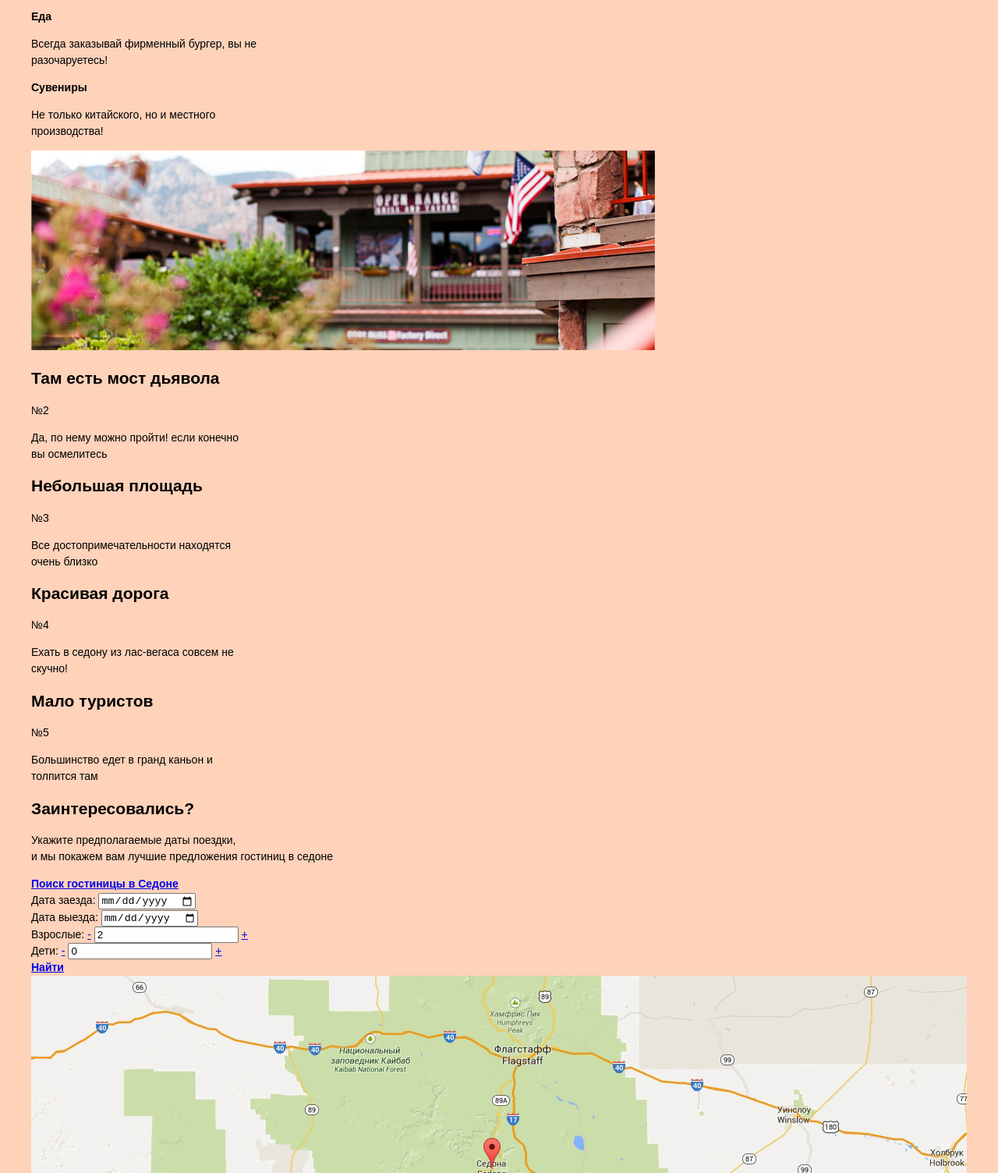
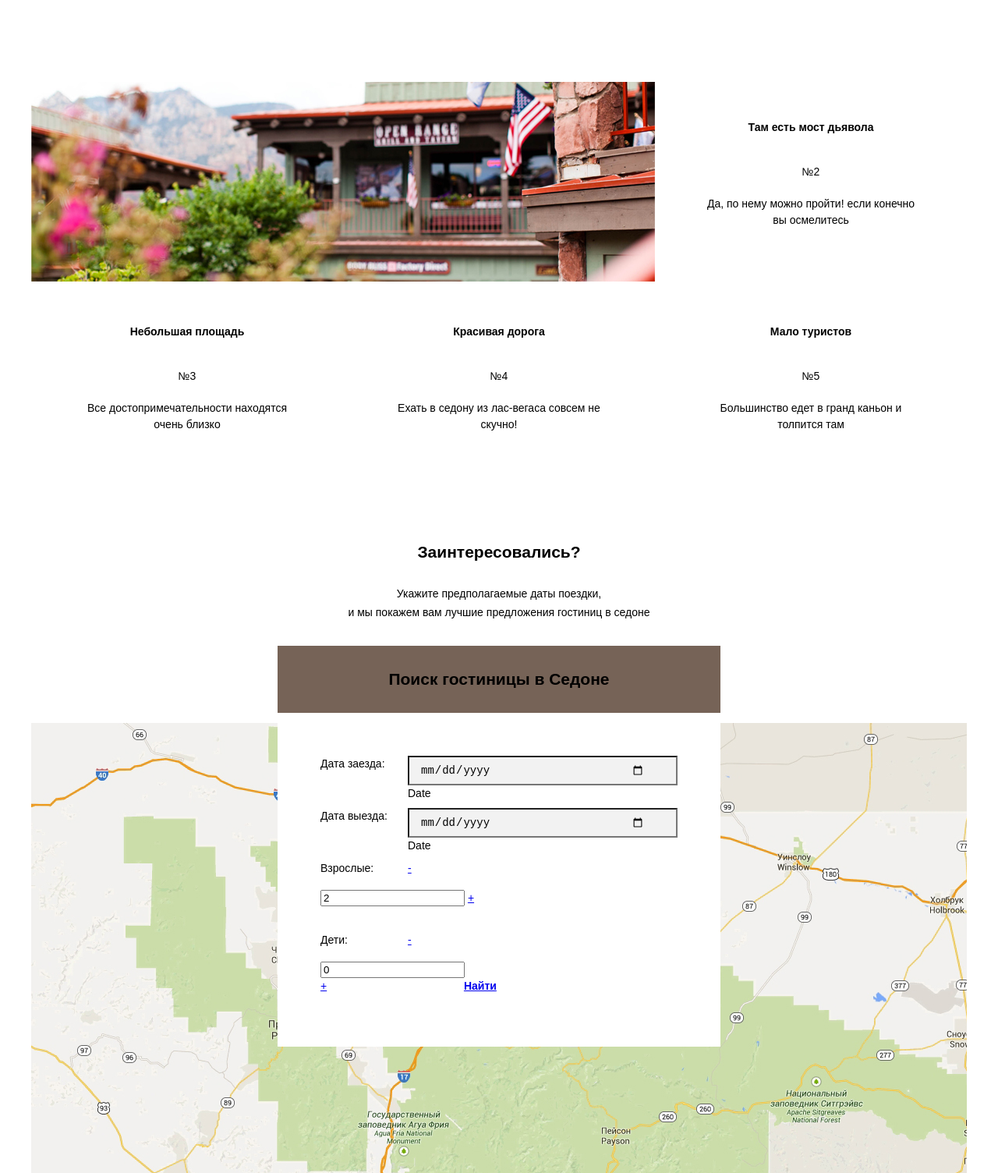
Before and after one commit to Yuri17/343129-sedona, a plain HTML site: page index.html in a window 1280 px wide. Shown: the part 1296-2800 px from the top of the page at 78% size. Drawn offline with Linux system fonts and the light colour scheme.

Commit message:
Сетка главной

```diff
--- a/css/style.css
+++ b/css/style.css
@@ -16,7 +16,6 @@ body {
 	color: #000000;
 	font-weight: normal;
 	font-family: 'PT Sans', sans-serif;
-	background: #ffd2ba;
 }
 
 h2 {
@@ -30,11 +29,6 @@ h2 {
 	height: 100%;
 	margin-left: auto;
 	margin-right: auto;
-<<<<<<< HEAD
-	background: #cca996;
-}
-
-=======
 }
 
 .menu-logo {
@@ -84,4 +78,240 @@ h2 {
 	bottom: 0;
 	background: url("../img/mask.png") 0 0 no-repeat;
 }
->>>>>>> origin/master
+
+.promo-container {
+	padding: 55px;
+}
+
+.promo-container-title {
+	width: 444px;
+	margin-top: 0;
+	margin-left: auto;
+	margin-right: auto;
+	margin-bottom: 34px;
+	text-align: center;
+	line-height: 26px;
+}
+
+.promo-container-text {
+	width: 100%;
+	text-align: center;
+	margin-left: auto;
+	margin-right: auto;
+}
+
+.description {
+	float: left;
+	width: 400px;
+	min-height: 262px;
+}
+
+.view {
+	float: right;
+	width: 800px;
+}
+
+.description-features {
+	padding: 45px;
+}
+
+.description-title {
+	margin-top: 0;
+	margin-left: auto;
+	margin-right: auto;
+	margin-bottom: 34px;
+	line-height: 26px;
+	text-align: center;
+}
+
+.description-number {
+	margin-top: 10px;
+	margin-left: auto;
+	margin-right: auto;
+	text-align: center;
+}
+
+.description-text {
+	margin-top: 20px;
+	margin-left: auto;
+	margin-right: auto;
+    margin-bottom: 0;
+    line-height: 21px;
+    text-align: center;
+}
+
+.recom {
+	width: 400px;
+	min-height: 329px;
+	padding: 55px;
+}
+
+.house,
+.food,
+.souvenirs {
+	float: left;
+}
+
+.recom-title {
+	margin-top: 0;
+	margin-left: auto;
+	margin-right: auto;
+	margin-bottom: 34px;
+	line-height: 26px;
+	text-align: center;
+}
+
+.recom-text {
+	margin-top: 20px;
+	margin-left: auto;
+	margin-right: auto;
+    margin-bottom: 0;
+    line-height: 21px;
+    text-align: center;
+}
+
+.view.left {
+	float: left;
+}
+
+.other-promo {
+	width: 100%;
+	min-height: 256px;
+}
+
+.features {
+	width: 400px;
+	min-height: 256px;
+	padding: 45px;
+}
+
+.area,
+.road,
+.tourist {
+	float: left;
+}
+
+.features-title {
+	margin-top: 0;
+	margin-left: auto;
+	margin-right: auto;
+	margin-bottom: 34px;
+	line-height: 26px;
+	text-align: center;
+}
+
+.features-number {
+	margin-top: 10px;
+	margin-left: auto;
+	margin-right: auto;
+	text-align: center;
+}
+
+.features-text {
+	margin-top: 20px;
+	margin-left: auto;
+	margin-right: auto;
+    margin-bottom: 0;
+    line-height: 21px;
+    text-align: center;
+}
+
+.search {
+	position: relative;
+	padding-top: 55px;
+}
+
+.search-title {
+	text-align: center;
+}
+
+.search-text {
+	width: 940px;
+	margin-top: 28px;
+	margin-left: auto;
+	margin-right: auto;
+	margin-bottom: 130px;
+	line-height: 24px;
+	text-align: center;
+}
+
+.search-block {
+	position: absolute;
+	width: 568px;
+	min-height: 480px;
+	z-index: 50;
+	left: 50%;
+	top: 205px;
+	margin-left: -284px;
+}
+
+.search-block-title {
+	margin: 0;
+	margin-left: auto;
+	margin-right: auto;
+	line-height: 86px;
+	text-align: center;
+	background-color: #766357;
+}
+
+.search-form-content {
+	padding: 55px;
+	min-height: 285px;
+	background-color: #ffffff;
+}
+
+.search-form-row {
+	display: inline-block;
+	width: 458px;
+	height: 38px;
+	margin-bottom: 29px;
+}
+
+.search-form-label {
+	float: left;
+	display: inline-block;
+	width: 112px;
+	height: 38px;
+	line-height: 21px;
+	vertical-align: middle;
+	text-align: left;
+}
+
+.date-span {
+	display: inline-block;
+	position: relative;
+	width: 346px;
+}
+
+.search-form-input {
+	width: 100%;
+	height: 38px;
+	background-color: #f2f2f2;
+	padding: 0;
+	padding-left: 14px;
+	padding-right: 40px;
+	font-size: 14px;
+}
+
+.search-form-adult,
+.search-form-junior {
+	display: inline-block;
+	height: 38px;
+	margin-bottom: 54px;
+}
+
+.search-form-adult {
+	width: 226px;
+	margin-right: 53px;
+}
+
+.search-form-junior {
+	width: 180px;
+}
+
+.col-span {
+	width: 114px;
+	height: 38px;
+	padding: 0;
+	margin: 0;
+}
--- a/index.html
+++ b/index.html
@@ -8,13 +8,10 @@
 		<body>
 			<div class="container">
 				<header class="main-header">
-<<<<<<< HEAD
 					<nav class="main-menu">
 						<ul>
-=======
 					<nav>
 						<ul class="menu clearfix">
->>>>>>> origin/master
 							<li>
 								<a href="#">Информация</a>
 							</li>
@@ -39,21 +36,23 @@
 						<img src="img/Welcome.png" alt="Welcome" width="458" height="352">
 					</div>
 					<section class="promo">
-						<div class="promo-conteiner">
-							<p class="promo-conteiner-title"><b>Седона — небольшой городок в Аризоне,<br> заслуживающий большего!</b></p>
-							<p class="promo-conteiner-text">Рассмотрим 5 причин, по которым Седона круче, чем гранд каньон!</p>
+						<div class="promo-container">
+							<p class="promo-container-title"><b>Седона — небольшой городок в Аризоне,<br> заслуживающий большего!</b></p>
+							<p class="promo-container-text">Рассмотрим 5 причин, по которым Седона круче, чем гранд каньон!</p>
 						</div>
-						<div class="main-information">
+						<div class="main-information clearfix">
 							<div class="description">
-								<h2 class="description-title">Настоящий городок</h2>
+								<div class="description-features">
+									<p class="description-title"><b>Настоящий городок</b></p>
 									<p class="description-number">№1</p>
 									<p class="description-text">Седона не атракцион для туристов, там<br> течёт своя жизнь</p>
+								</div>
 							</div>
 							<div class="view">
 								<img src="img/pic1.jpg" alt="Город Седона" width="800" height="256">
 							</div>
 						</div>
-						<div class="recommendations">
+						<div class="recommendations clearfix">
 							<div class="recom house">
 								<p class="recom-title"><b>Жилье</b></p>
 								<p class="recom-text">Рекомендуем пожить в настоящем<br> мотеле, все как в кино!</p>
@@ -67,29 +66,31 @@
 								<p class="recom-text">Не только китайского, но и местного<br> производства!</p>
 							</div>
 						</div>
-						<div class="main-information">
-							<div class="view">
+						<div class="main-information clearfix">
+							<div class="view left">
 								<img src="img/pic2.jpg" alt="Мост дьявола" width="800" height="256">
 							</div>
 							<div class="description">
-								<h2 class="description-title">Там есть мост дьявола</h2>
+								<div class="description-features">
+									<p class="description-title"><b>Там есть мост дьявола</b></p>
 									<p class="description-number">№2</p>
 									<p class="description-text">Да, по нему можно пройти! если конечно<br> вы осмелитесь</p>
 								</div>
 							</div>
+						</div>
 						<div class="other-promo">
 							<div class="features area">
-								<h2 class="features-title">Небольшая площадь</h2>
+								<p class="features-title"><b>Небольшая площадь</b></p>
 								<p class="features-number">№3</p>
 								<p class="features-text">Все достопримечательности находятся<br> очень близко</p>
 							</div>
 							<div class="features road">
-								<h2 class="features-title">Красивая дорога</h2>
+								<p class="features-title"><b>Красивая дорога</b></p>
 								<p class="features-number">№4</p>
 								<p class="features-text">Ехать в седону из лас-вегаса совсем не<br> скучно!</p>
 							</div>
 							<div class="features tourist">
-								<h2 class="features-title">Мало туристов</h2>
+								<p class="features-title"><b>Мало туристов</b></p>
 								<p class="features-number">№5</p>
 								<p class="features-text">Большинство едет в гранд каньон и<br> толпится там</p>
 							</div>
@@ -100,34 +101,42 @@
 						<h2 class="search-title">Заинтересовались?</h2>
 						<p class="search-text">Укажите предполагаемые даты поездки,<br> и мы покажем вам лучшие предложения гостиниц в седоне</p>
 						<div class="search-block">
-							<a href="#" class="search"><b>Поиск гостиницы в Седоне</b></a>
 							<div class="search-form">
 								<form method="post" action="\search">
-									<div class="search-form-date">
-										<div class="search-form-row in">
+									<h2 href="catalog.html" class="search-block-title">Поиск гостиницы в Седоне</h2>
+									<div class="search-form-content clearfix">
+										<div class="search-form-row">
 											<label class="search-form-label" for="search-in-date">Дата заезда:</label>
-											<input type="date" name="date-in" id="search-in-date" required>
+											<span class="date-span">
+												<input type="date" name="date-in" id="search-in-date" class="search-form-input" required>
+												<label for="search-in-date" class="cal-img">Date</label>
+											</span>
 										</div>
-										<div class="search-form-row out">
+										<div class="search-form-row clearfix">
 											<label class="search-form-label" for="search-out-date">Дата выезда:</label>
-											<input type="date" name="date-out" id="search-out-date" required>
+											<span class="date-span">
+												<input type="date" name="date-out" id="search-out-date" class="search-form-input" required>
+												<label for="search-out-date" class="cal-img">Date</label>
+											</span>
 										</div>
-									</div>
-									<div class="search-form-row guests">
 										<div class="search-form-adult">
 											<label class="search-form-label" for="col-adult">Взрослые:</label>
+											<span class="col-span">
 												<a href="#" class="col-control subtract">-</a>
-											<input type="text" name="adult" id="col-adult" value="2" required>
+												<input type="text" name="adult" id="col-adult" value="2" class="search-form-col" required>
 												<a href="#" class="col-control add">+</a>
+											</span>
 										</div>
 										<div class="search-form-junior">
 											<label class="search-form-label" for="col-junior">Дети:</label>
+											<span class="col-span">
 												<a href="#" class="col-control subtract">-</a>
-											<input type="text" name="junior" id="col-junior" value="0" required>
+												<input type="text" name="junior" id="col-junior" value="0" class="search-form-col" required>
 												<a href="#" class="col-control add">+</a>
-										</div>
+											</span>
 										</div>
 										<a href="#" class="search-btn"><b>Найти</b></a>
+									</div>
 								</form>
 							</div>
 						</div>
```
Also changed, not shown: catalog.html (+4 -4 lines). Lines whose indentation alone changed are shown as unchanged.
